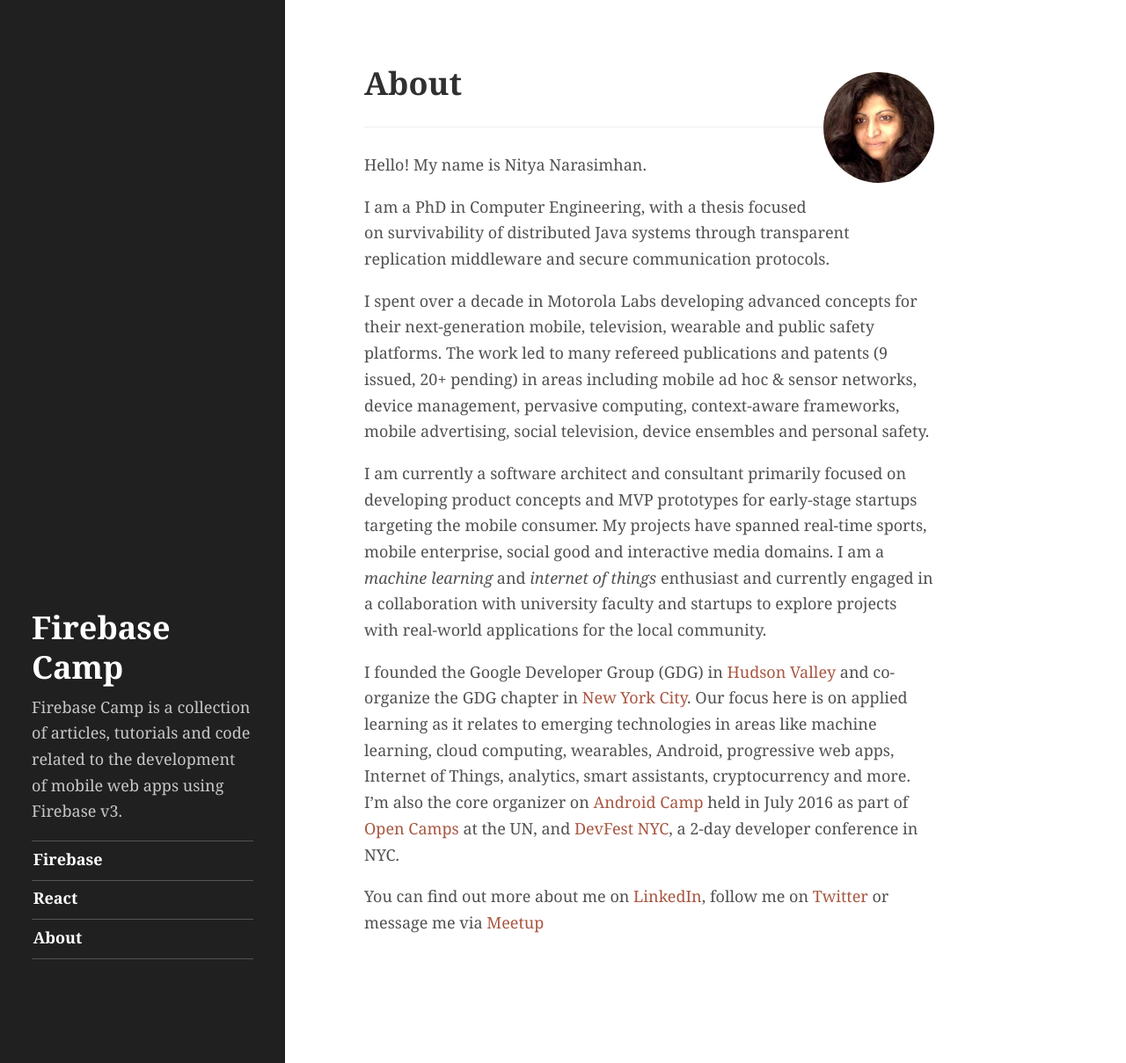
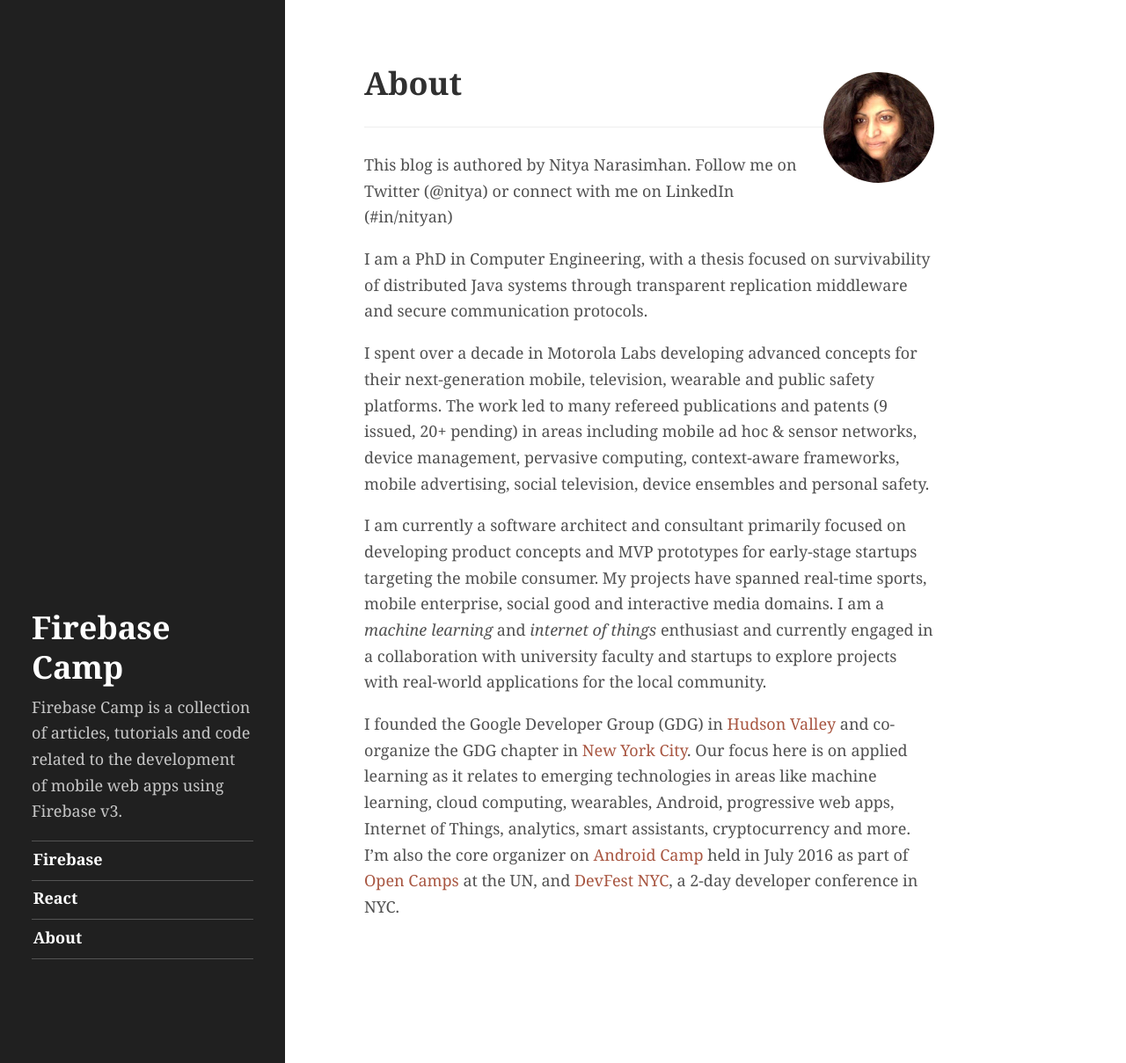
Before and after one commit to Firebase-Camp/Firebase-Camp.github.io, a Jekyll site: the page built from about.md, in a window 1280 px wide and 1209 px high. Shown: the whole window at 88% size. Built offline with Jekyll 4.4.1, drawn with Linux system fonts in a browser that asks for light colours.

Commit message:
Updated Author

```diff
--- a/_config.yml
+++ b/_config.yml
@@ -51,14 +51,15 @@ author:
 
   # Markdown enabled, can use multiple paragraphs (enabled by `|`)
   about:             |
-    Hello! My name is Nitya Narasimhan.
+
+    This blog is authored by Nitya Narasimhan. Follow me on Twitter (@nitya) or connect with me on LinkedIn (#in/nityan)
 
   # Social media icons in sidebar
   # Comment/uncommet to show/hide
   # Icons appear in order, can be rearranged:
   social:
-    #facebook:        _username_
     twitter:         nitya
+    facebook:        _username_
     #google:          _number_
     #vk:              _username_
     #youtube:         _string___string___string_
--- a/about.md
+++ b/about.md
@@ -16,5 +16,3 @@ I spent over a decade in Motorola Labs developing advanced concepts for their ne
 I am currently a software architect and consultant primarily focused on developing product concepts and MVP prototypes for early-stage startups targeting the mobile consumer. My projects have spanned real-time sports, mobile enterprise, social good and interactive media domains. I am a _machine learning_ and _internet of things_ enthusiast and currently engaged in a collaboration with university faculty and startups to explore projects with real-world applications for the local community.
 
 I founded the Google Developer Group (GDG) in [Hudson Valley](https://www.meetup.com/gdg-hudson-valley/) and co-organize the GDG chapter in [New York City](https://www.meetup.com/gdgnyc/). Our focus here is on applied learning as it relates to emerging technologies in areas like machine learning, cloud computing, wearables, Android, progressive web apps, Internet of Things, analytics, smart assistants, cryptocurrency and more. I'm also the core organizer on [Android Camp](https://androidcamp.splashthat.com/) held in July 2016 as part of [Open Camps](http://opencamps.org/team.html) at the UN, and [DevFest NYC](http://devfestnyc.com), a 2-day developer conference in NYC.
-
-You can find out more about me on [LinkedIn](http://www.linkedin.com/in/nityan), follow me on [Twitter](http://www.twitter.com/nitya) or message me via [Meetup](https://www.meetup.com/gdgnyc/members/11387669/)
```
